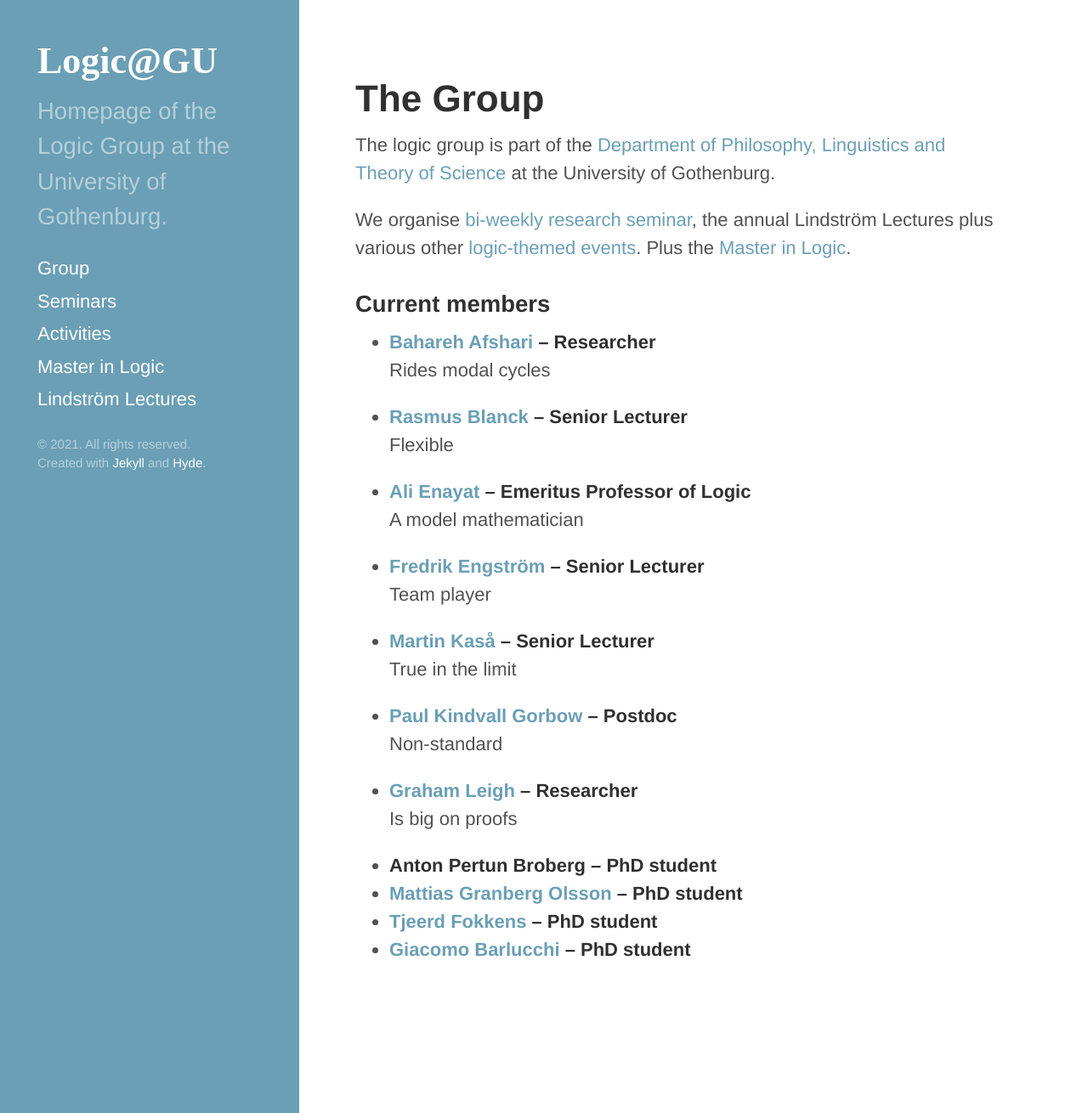
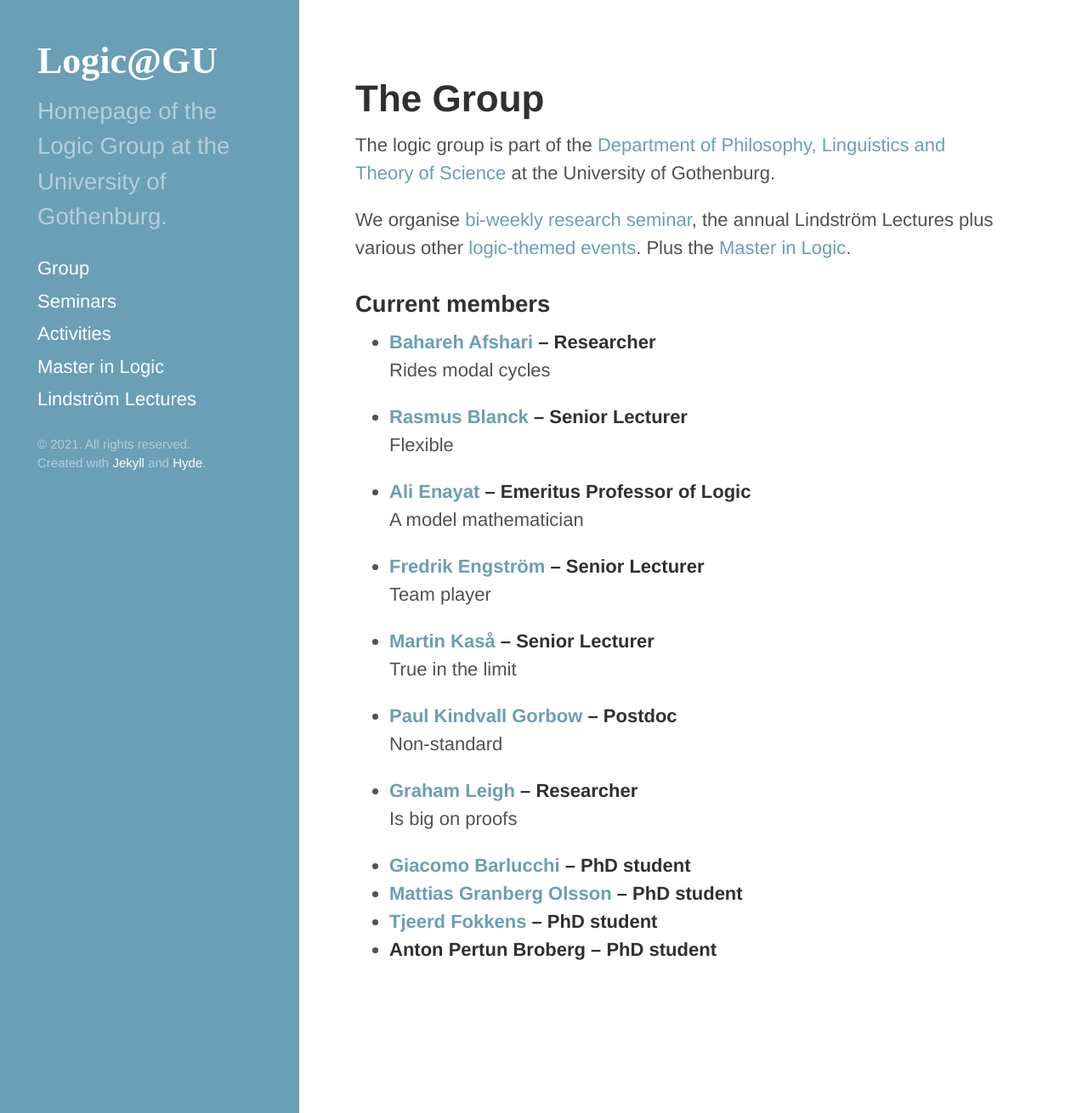
Before and after one commit to greleigh/Logic-GU, a Jekyll site: the page built from _pages/about.md, in a window 1280 px wide and 1310 px high. Shown: the whole window at 85% size. Built offline with Jekyll 4.4.1, drawn with Linux system fonts in a browser that asks for light colours; some web fonts are replaced; part of the change alters nothing that is shown.

```diff
--- a/_data/members.yml
+++ b/_data/members.yml
@@ -34,9 +34,9 @@
   homepage: https://www.gu.se/en/about/find-staff/grahamleigh
   description: Is big on proofs
 
-- name: Anton Pertun Broberg
+- name: Giacomo Barlucchi
   position: PhD student
-  # homepage: https://www.gu.se/en/about/find-staff/antonpertunbroberg
+  homepage: https://www.gu.se/en/about/find-staff/giacomobarlucchi
   description:
 
 - name: Mattias Granberg Olsson
@@ -49,7 +49,7 @@
   homepage: https://www.gu.se/en/about/find-staff/tjeerdfokkens
   description:
 
-- name: Giacomo Barlucchi
+- name: Anton Pertun Broberg
   position: PhD student
-  homepage: https://www.gu.se/en/about/find-staff/giacomobarlucchi
+  # homepage: https://www.gu.se/en/about/find-staff/antonpertunbroberg
   description:
```
